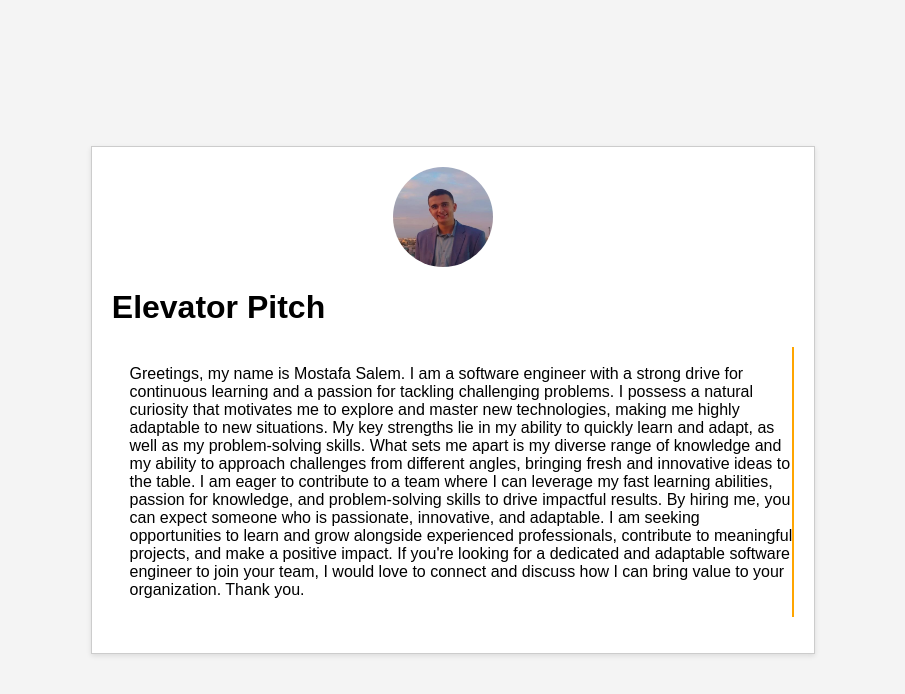
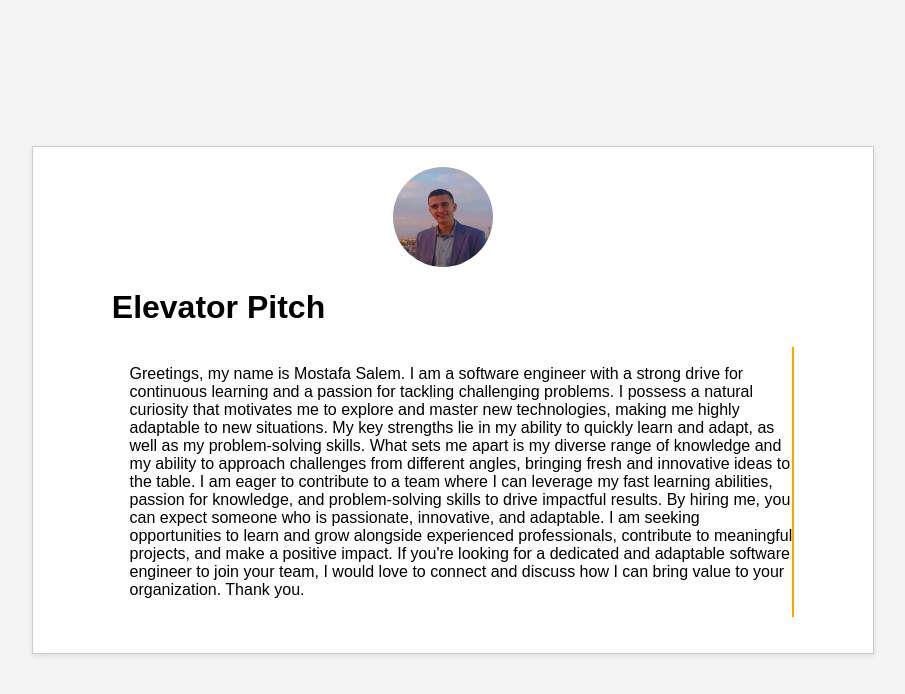
Before and after one commit to moostafasal/portfolio, a plain HTML site: page ElevatorPitch.html in a window 1280 px wide. Shown: the whole page, without its empty margins (187-1092 px from the left). Drawn offline with Linux system fonts and the light colour scheme.

Commit message:
Update ElevatorPitch.html

```diff
--- a/ElevatorPitch.html
+++ b/ElevatorPitch.html
@@ -18,7 +18,8 @@
   }
 
   .container {
-   max-width: 100%;
+   width: 100%;
+   max-width: 800px;
    padding: 20px;
    border: 1px solid #ccc;
    background-color: #fff;
```
